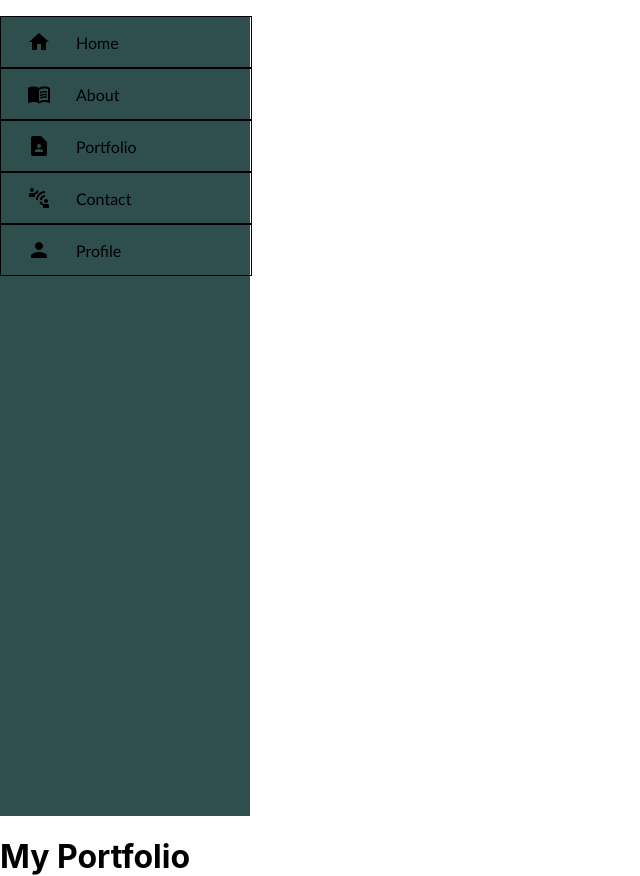
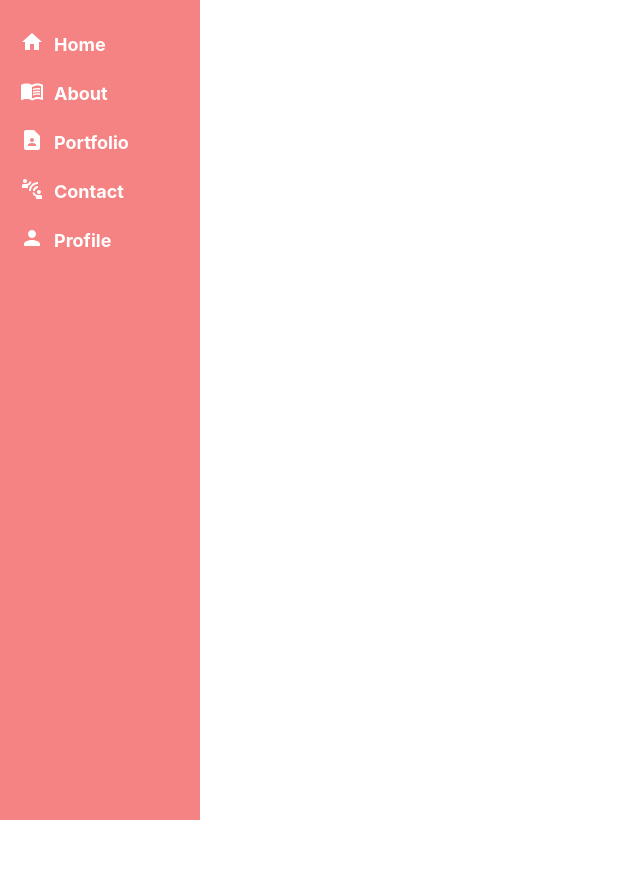
Before and after one commit to gmd298/personal-cms-web, a React (Create React App) app: page /portfilio in a window 1280 px wide. Shown: the whole page, without its empty margins (0-640 px from the left). After the commit the page ends 800 px from the top, so only its background shows below. Built offline with nearby package versions, Linux system fonts and the light colour scheme; no server answers.

Commit message:
updated portfolio page and css

```diff
--- a/src/App.css
+++ b/src/App.css
@@ -1,6 +1,8 @@
 .App {
-  width: 100vw;
-  height: 100vh;
+  width: 100%;
+  height: 100%;
+  display: flex;
+  justify-content: space-between;
 }
 
 body {
@@ -9,47 +11,108 @@ body {
 }
 
 .Sidebar {
+  width: 200px;
   height: 100%;
-  width: 250px;
-  background-color: darkslategrey;
+  background-color: #f58383;
+  position: fixed;
+  top: 0;
+  left: 0;
+  z-index: 999;
+  overflow-x: hidden;
+  padding-top: 20px;
+  display: flex;
+  flex-direction: column;
+  justify-content: space-between;
 }
 
 .SidebarList {
-  height: auto;
+  list-style-type: none;
   padding: 0;
-  width: 100%;
+  margin: 0;
 }
 
-.SidebarList .row {
-  width: 100%;
-  height: 50px;
-  border: .5px solid black;
-  list-style-type: none;
-  margin: 0;
-  padding: 0;
+.row {
   display: flex;
-  flex-direction: row;
+  align-items: center;
+  padding: 10px 20px;
+  cursor: pointer;
+  transition: all 0.3s ease-in-out;
+  color: #fff;
+}
+
+.row:hover {
+  background-color: #bd1d1d;
+}
+
+#active {
+  background-color: #f5f5f5;
+  color: #000;
+}
+
+#icon {
+  margin-right: 10px;
+  font-size: 20px;
+}
+
+#title {
+  font-size: 18px;
+  font-weight: bold;
+}
+
+.content {
+  margin-left: 200px;
+  width: calc(100% - 200px);
+  padding: 20px;
+  box-sizing: border-box;
+}
+
+.grid {
+  display: grid;
+  grid-template-columns: repeat(auto-fill, minmax(300px, 1fr));
+  gap: 20px;
+}
+
+.card {
+  background-color: #fff;
+  border-radius: 4px;
+  box-shadow: 0px 2px 6px rgba(0, 0, 0, 0.1);
+  display: flex;
+  flex-direction: column;
+  height: 100%;
+  overflow: hidden;
+  transition: all 0.3s ease-in-out;
+  }
+
+.card-content {
+  flex: 1;
+  display: flex;
+  flex-direction: column;
   justify-content: center;
   align-items: center;
-  font-family: 'Trebuchet MS', 'Lucida Sans Unicode', 'Lucida Grande', 'Lucida Sans', Arial, sans-serif;
+  padding: 16px;
+  }
+
+.card img {
+  max-width: 100%;
+  height: auto;
+  object-fit: cover;
+  margin-bottom: 10px;
 }
 
-.SidebarList .row:hover {
-  cursor: pointer;
-  background-color: darkcyan;
-}
+.card h3 {
+  font-size: 24px;
+  font-weight: bold;
+  margin-bottom: 8px;
+  text-align: center;
+  }
 
-.SidebarList #active {
-  background-color: rgb(0, 179, 179);
-}
+.card p {
+  font-size: 16px;
+  line-height: 1.5;
+  text-align: center;
+  }
 
-.row #icon {
-  flex: 30%;
-  display: grid;
-  place-items: center;
-}
-
-.row #title {
-  flex: 70%;
-
-}
+.card:hover {
+  transform: translateY(-5px);
+  box-shadow: 0px 4px 10px rgba(0, 0, 0, 0.2);
+  }
--- a/src/App.js
+++ b/src/App.js
@@ -15,7 +15,7 @@ function App() {
           <Routes>
             <Route exact path= {"/"} element= {<Home />} />
             <Route exact path= {"/about"} element= {<About />} />
-            <Route exact path= {"/portfilio"} element= {<Portfolio />} />
+            <Route exact path= {"/portfolio"} element= {<Portfolio />} />
             <Route exact path= {"/contact"} element= {<Contact />} />
             <Route exact path= {"/profile"} element= {<Profile />} />
           </Routes>
--- a/src/Portfolio.js
+++ b/src/Portfolio.js
@@ -2,26 +2,30 @@ import React, { useState, useEffect } from 'react';
 import axios from 'axios';
 
 const Portfolio = () => {
-  const [images, setImages] = useState([]);
+  const [posts, setPosts] = useState([]);
 
   useEffect(() => {
-    const fetchImages = async () => {
-      const response = await axios.get('/posts');
-      setImages(response.data);
+    const fetchPosts = async () => {
+      try {
+        const response = await axios.get('http://localhost:3000/v1/posts');
+        setPosts(response.data);
+      } catch (error) {
+        console.error(error);
+      }
     };
-    fetchImages();
+    fetchPosts();
   }, []);
 
   return (
-    <div className="portfolio">
+    <div className="content">
       <h1>My Portfolio</h1>
       <div className="grid">
-        {images.map((image) => (
-          <div className="grid-item" key={image._id}>
-            <img src={image.url} alt={image.title} />
-            <div className="overlay">
-              <h3>{image.title}</h3>
-              <p>{image.description}</p>
+        {posts.map((post) => (
+          <div className="card" key={post._id}>
+            <div className="card-content">
+              <img src={post.url} alt={post.title} />
+              <h3>{post.title}</h3>
+              <p>{post.description}</p>
             </div>
           </div>
         ))}
--- a/src/Sidebar.js
+++ b/src/Sidebar.js
@@ -2,7 +2,7 @@ import React from 'react';
 import "./App.css";
 import { SidebarData } from "./SidebarData";
 
-function Sidebar () {
+function Sidebar() {
   return (
     <div className='Sidebar'>
       <ul className='SidebarList'>
```
